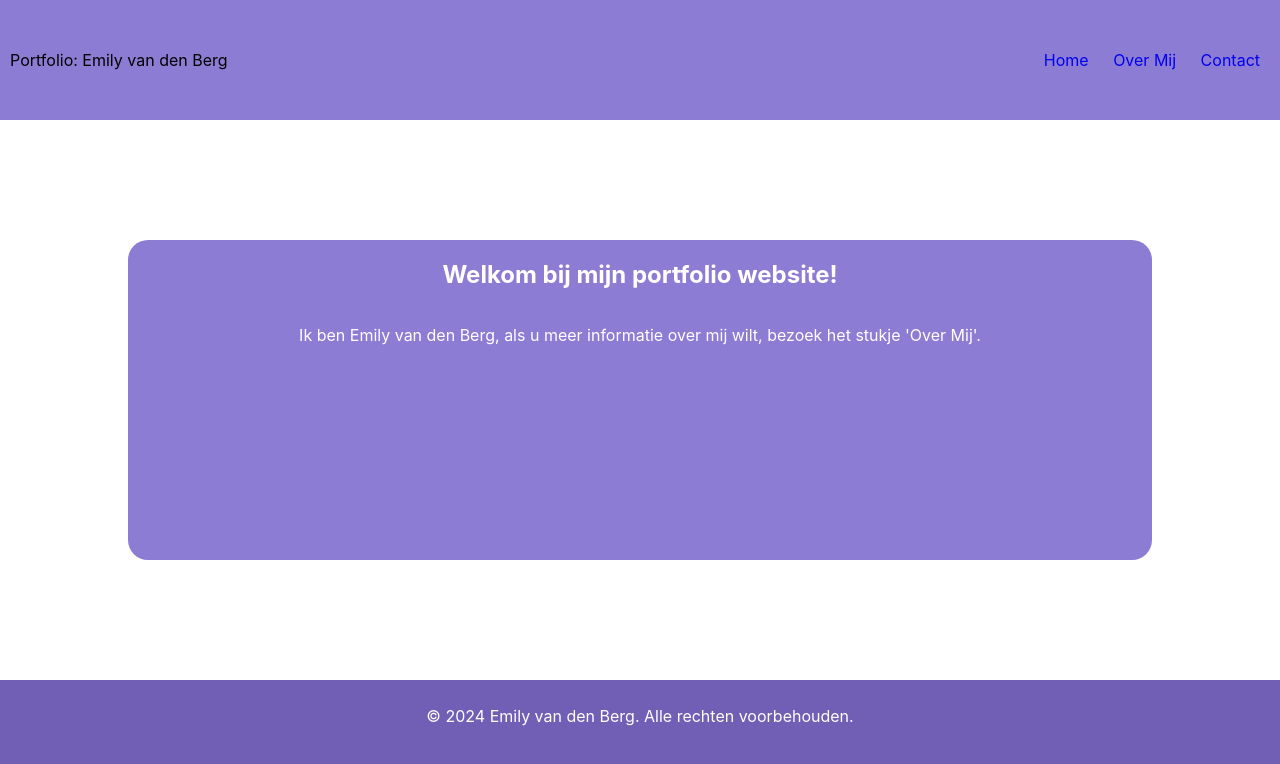
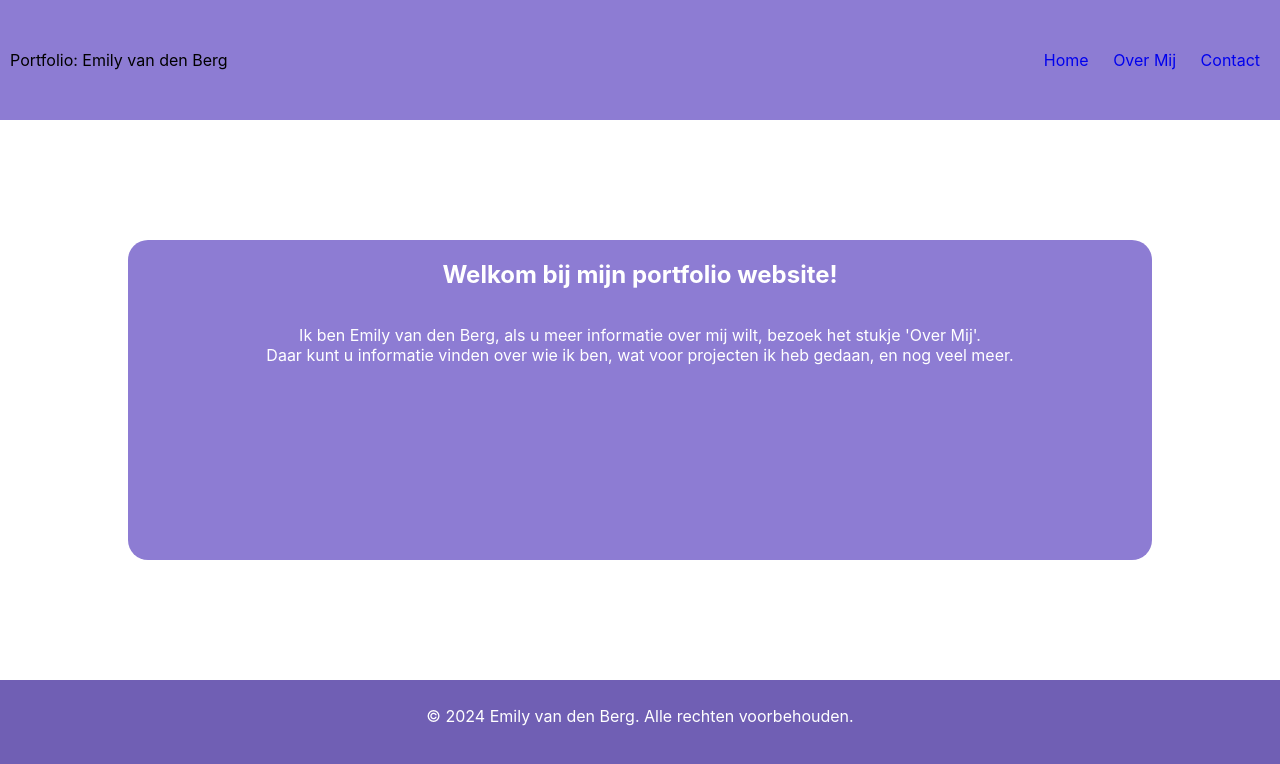
Before and after one commit to EmilyVanDenBerg/p3-keuzevak, a plain HTML site: page index.html in a window 1280 px wide. Drawn offline with Linux system fonts and the light colour scheme.

Commit message:
keuzevak laatste versie

```diff
--- a/index.html
+++ b/index.html
@@ -3,8 +3,11 @@
 <head>
     <meta charset="UTF-8">
     <meta name="viewport" content="width=device-width, initial-scale=1.0">
+    <meta name="robots" content="noindex">
+    <meta name="description" content="Homepagina voor de portfolio website van Emily van den Berg.">
     <title>Portfolio Website Homepagina</title>
     <link rel="stylesheet" href="styles.css">
+    <link rel="icon" type="image/x-icon" href="/images/emily.png">
 </head>
 <body>
     <header>
@@ -23,7 +26,7 @@
     <main>
         <article class="centerblock">
             <h1><b>Welkom bij mijn portfolio website!</b></h1>
-            <p>Ik ben Emily van den Berg, als u meer informatie over mij wilt, bezoek het stukje 'Over Mij'.</p>
+            <p>Ik ben Emily van den Berg, als u meer informatie over mij wilt, bezoek het stukje 'Over Mij'. <br>Daar kunt u informatie vinden over wie ik ben, wat voor projecten ik heb gedaan, en nog veel meer.</p>
         </article>
     </main>
 
--- a/styles.css
+++ b/styles.css
@@ -1,4 +1,5 @@
-
+/* Variabelen */
+/* Namespace */
 main .centerblock, main .block, main {
   display: flex;
   justify-content: center;
```
Also changed, not shown: contact.html (+4 -0 lines), overmij.html (+4 -0 lines), images/emily.png (added).
